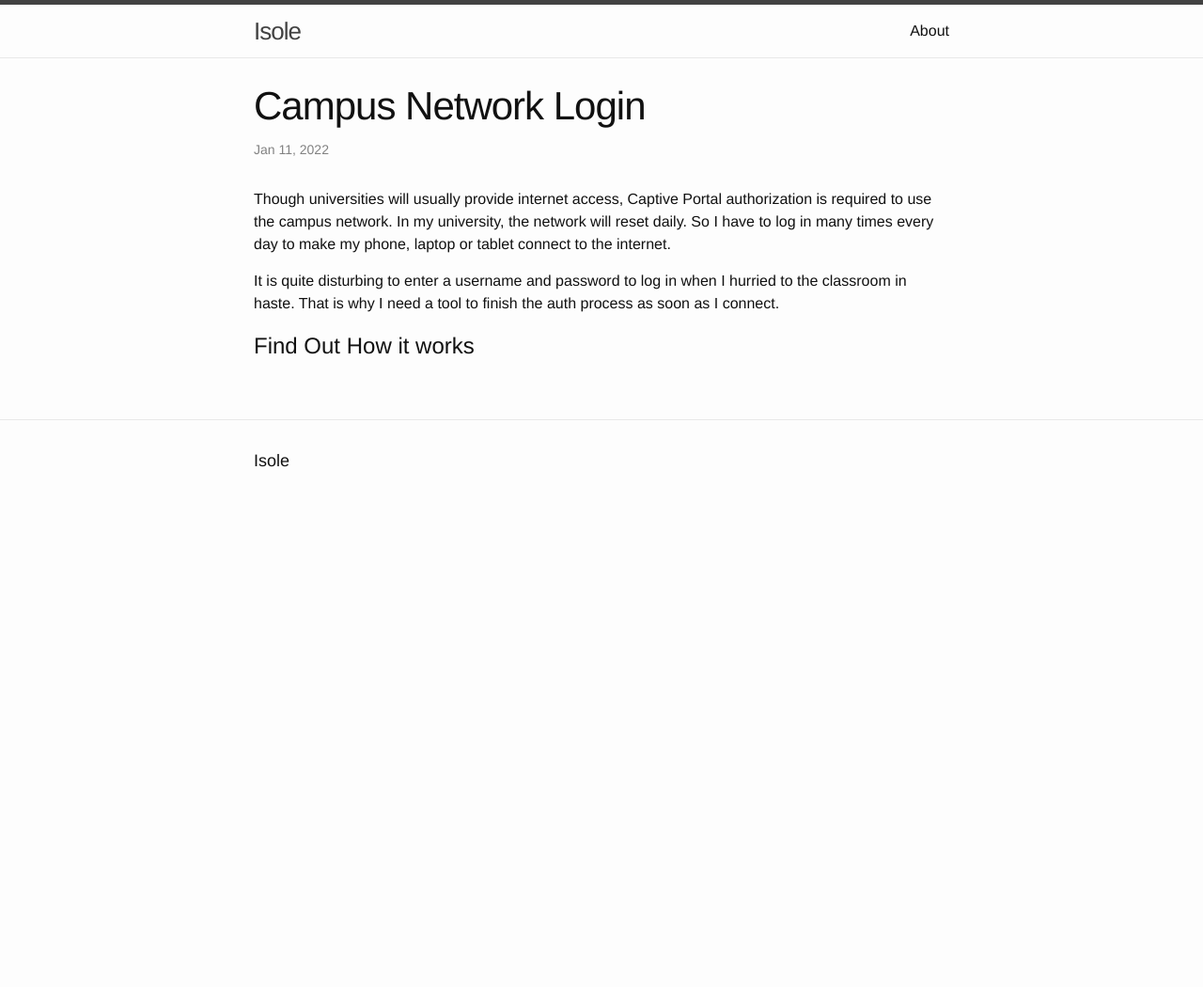
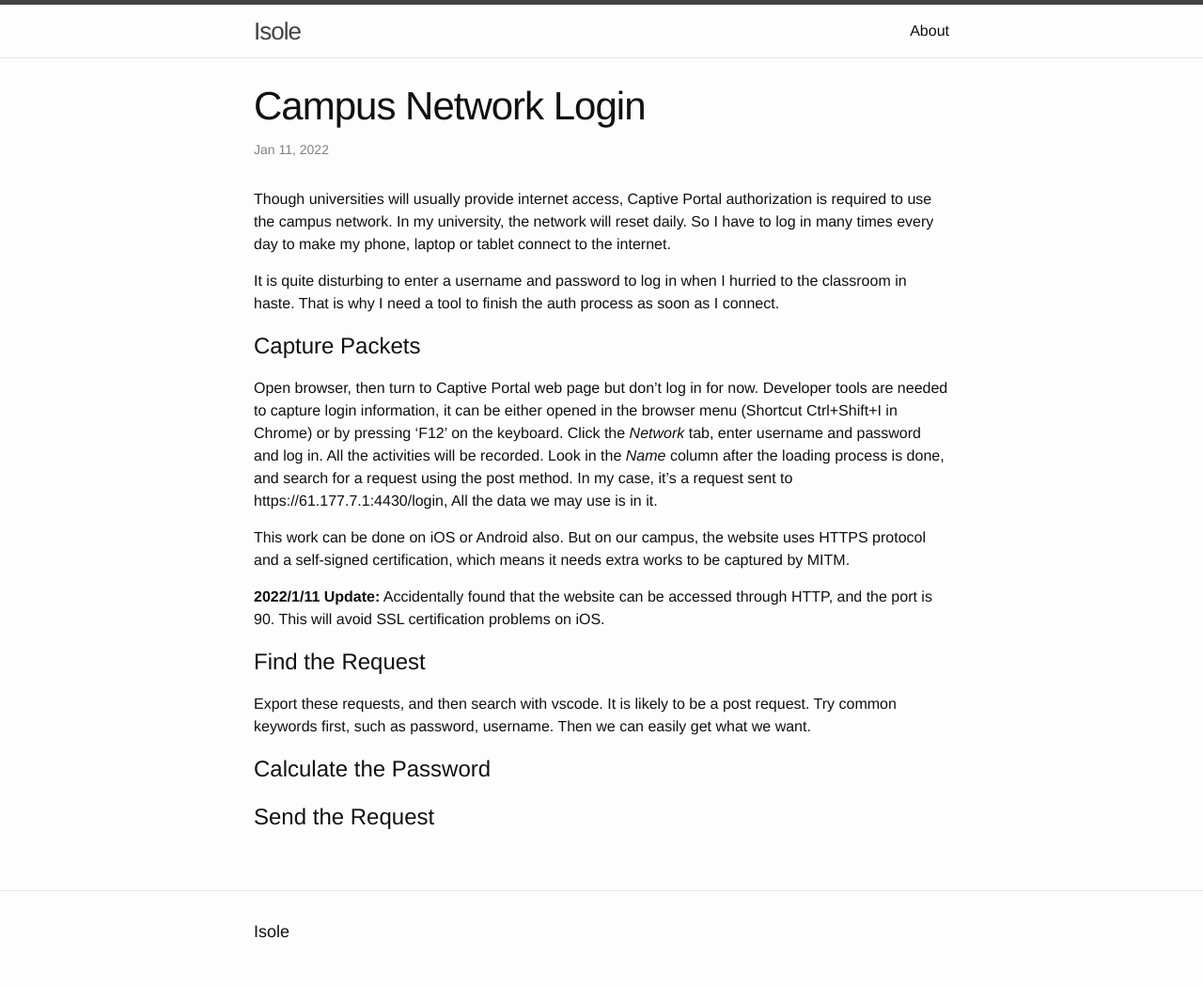
Before and after one commit to jim1756999/blog, a Jekyll site: the page built from _posts/2022-01-11-campus-network-login.markdown, in a window 1280 px wide. Shown: the whole page at 94% size. Built offline with Jekyll 4.4.1, drawn with Linux system fonts in a browser that asks for light colours; before the commit the page ends 900 px from its top, so only the background shows below that.

Commit message:
Updated Campus Network Login

```diff
--- a/_posts/2022-01-11-campus-network-login.markdown
+++ b/_posts/2022-01-11-campus-network-login.markdown
@@ -7,4 +7,19 @@ Though universities will usually provide internet access, Captive Portal authori
 
 It is quite disturbing to enter a username and password to log in when I hurried to the classroom in haste. That is why I need a tool to finish the auth process as soon as I connect.
 
-# Find Out How it works
+# Capture Packets
+
+Open browser, then turn to Captive Portal web page but don't log in for now.  Developer tools are needed to capture login information, it can be either opened in the browser menu (Shortcut Ctrl\+Shift\+I in Chrome) or by pressing 'F12' on the keyboard. Click the *Network* tab, enter username and password and log in. All the activities will be recorded. Look in the *Name* column after the loading process is done, and search for a request using the post method. In my case, it's a request sent to https://61.177.7.1:4430/login, All the data we may use is in it.
+
+This work can be done on iOS or Android also. But on our campus, the website uses HTTPS protocol and a self-signed certification, which means it needs extra works to be captured by MITM.
+
+**2022/1/11 Update:**
+Accidentally found that the website can be accessed through HTTP, and the port is 90. This will avoid SSL certification problems on iOS.
+
+# Find the Request
+
+Export these requests, and then search with vscode. It is likely to be a post request. Try common keywords first, such as password, username. Then we can easily get what we want.
+
+# Calculate the Password
+
+# Send the Request
```
